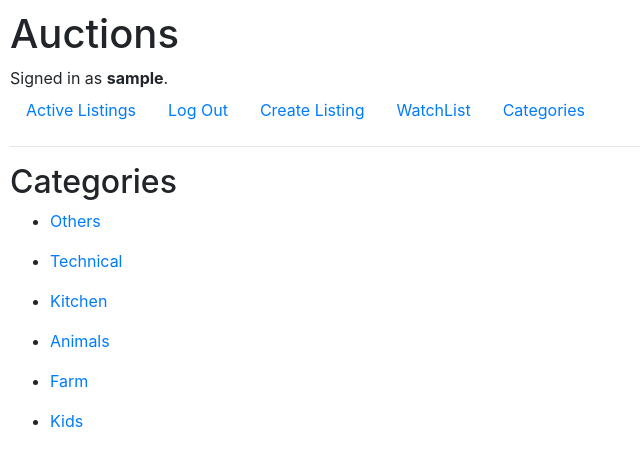
After one commit to yamanISyaman/Commerce, a Django app: page /ctgs in a window 1280 px wide. The commit adds this page. Shown: the top 466 px of the page, without its empty margins (0-640 px from the left). Run offline with Django 3.2, Linux system fonts and the light colour scheme; the visitor is signed in with stand-in values (Sample User, id 1); some libraries are stand-ins or nearby versions.

Commit message:
add filtering by categories

```diff
--- a/auctions/forms.py
+++ b/auctions/forms.py
@@ -35,11 +35,12 @@ class CreateForm(forms.Form):
         }))
     category = forms.ChoiceField(
         choices=[
-            ("None", "None"),
-            ("technical", "Technical"),
-            ("kitchen", "Kitchen"),
-            ("animals", "Animals"),
-            ("farm", "Farm")
+            ("Others", "Others"),
+            ("Technical", "Technical"),
+            ("Kitchen", "Kitchen"),
+            ("Animals", "Animals"),
+            ("Farm", "Farm"),
+            ("Kids", "Kids")
             ],
                                  widget=forms.Select(attrs={
                                      "class": "form-control",
--- /dev/null
+++ b/auctions/templates/auctions/categories.html
@@ -0,0 +1,11 @@
+{% extends "auctions/layout.html" %}
+
+{% block body %}
+    <h2>Categories</h2>
+
+    {% for ctg in ctgs %}
+        <ul>
+            <li><a href="{% url 'ctg_filter' ctg %}">{{ ctg }}</a></li>
+        </ul>
+    {% endfor %}
+{% endblock %}
--- a/auctions/templates/auctions/index.html
+++ b/auctions/templates/auctions/index.html
@@ -9,6 +9,6 @@
             <strong>{{ listing.title }}</strong>
             <b>{{ listing.price }}$</b>
             <b>{{ listing.description }}</b>
+        </div></a>
     {% endfor %}
-        </div></a>
 {% endblock %}
--- a/auctions/templates/auctions/layout.html
+++ b/auctions/templates/auctions/layout.html
@@ -30,6 +30,10 @@
             <li class="nav-item">
                     <a class="nav-link" href="{% url 'watchlist' %}">WatchList</a>
                 </li>
+            </li>
+            <li class="nav-item">
+                    <a class="nav-link" href="{% url 'ctgs' %}">Categories</a>
+            </li>
             {% else %}
                 <li class="nav-item">
                     <a class="nav-link" href="{% url 'login' %}">Log In</a>
--- a/auctions/templates/auctions/listing.html
+++ b/auctions/templates/auctions/listing.html
@@ -47,7 +47,9 @@
             </form>
         </div>
     {% else %}
-        <h1> Winner: {{ auction.winner.username }}</h1>
+        {% if show_winner %}
+            <h1> You're The Winner, {{ auction.winner.username }}</h1>
+        {% endif %}
     {% endif %}
     <div>
         {% for comment in comments %}
--- a/auctions/urls.py
+++ b/auctions/urls.py
@@ -9,10 +9,12 @@ urlpatterns = [
     path("register", views.register, name="register"),
     path("create", views.create, name="create"),
     path("watchlist", views.watchlist, name="watchlist"),
+    path("ctgs", views.ctgs_view, name="ctgs"),
     path("close/<str:id>", views.close_auction, name="close_auction"),
     path("listing/<str:id>", views.listing_view, name="listing"),
     path("bid/<str:id>", views.add_bid, name="bid"),
 path("comment/<str:id>", views.add_comment, name="comment"),
     path("addtowl/<str:id>", views.addto_wl, name="addtowl"),
     path("rmwl/<str:id>", views.rm_wl, name="rmwl"),
+    path("ctg_filter/<str:ctg>", views.ctg_filter, name="ctg_filter")
 ]
--- a/auctions/views.py
+++ b/auctions/views.py
@@ -14,7 +14,7 @@ from .util import is_valid_image, listing_attrs
 
 
 def index(request):
-    listings = Auction.objects.all()
+    listings = Auction.objects.filter(closed=False)
     return render(request, "auctions/index.html", {"listings": listings})
 
 
@@ -132,6 +132,7 @@ def add_bid(request, id):
         else:
             return render(request, "auctions/listing.html", listing_attrs(auction, request.user, bm=f"Your Bid Must Be More Than {auction.price}"))
 
+    return HttpResponseRedirect(reverse("listing", args=[id]))
 
 
 @login_required
@@ -154,7 +155,10 @@ def add_comment(request, id):
         else:
             return render(request, "auctions/listing.html", listing_attrs(auction, request.user, cm="INVALID COMMEMT"))
 
+    return HttpResponseRedirect(reverse("listing", args=[id]))
 
+
+@login_required
 def close_auction(request, id):
     if request.method == "POST":
         auction = Auction.objects.get(id=id)
@@ -164,6 +168,8 @@ def close_auction(request, id):
         auction.winner = winner
         auction.save()
         return HttpResponseRedirect(reverse("index"))
+
+
 
 @login_required
 def watchlist(request):
@@ -188,6 +194,7 @@ def addto_wl(request, id):
         return HttpResponseRedirect(reverse("watchlist"))
 
 
+@login_required
 def rm_wl(request, id):
     if request.method == "POST":
         user = User.objects.get(username=request.user)
@@ -195,3 +202,21 @@ def rm_wl(request, id):
         wl = WatchList.objects.get(user=user, auction=auction)
         wl.delete()
     return HttpResponseRedirect(reverse("watchlist"))
+
+
+@login_required
+def ctgs_view(request):
+    ctgs = ["Others", "Technical", "Kitchen", "Animals", "Farm", "Kids"]
+    return render(
+        request,
+        "auctions/categories.html",
+        {
+            "ctgs": ctgs
+        }
+                 )
+
+
+@login_required
+def ctg_filter(request, ctg):
+    listings = Auction.objects.filter(category=ctg)
+    return render(request, "auctions/ctgpage.html", {"listings": listings})
```
Also changed, not shown: auctions/templates/auctions/ctgpage.html (renamed from auctions/templates/auctions/watchlist.html, +3 -4 lines), auctions/util.py (+8 -5 lines).
